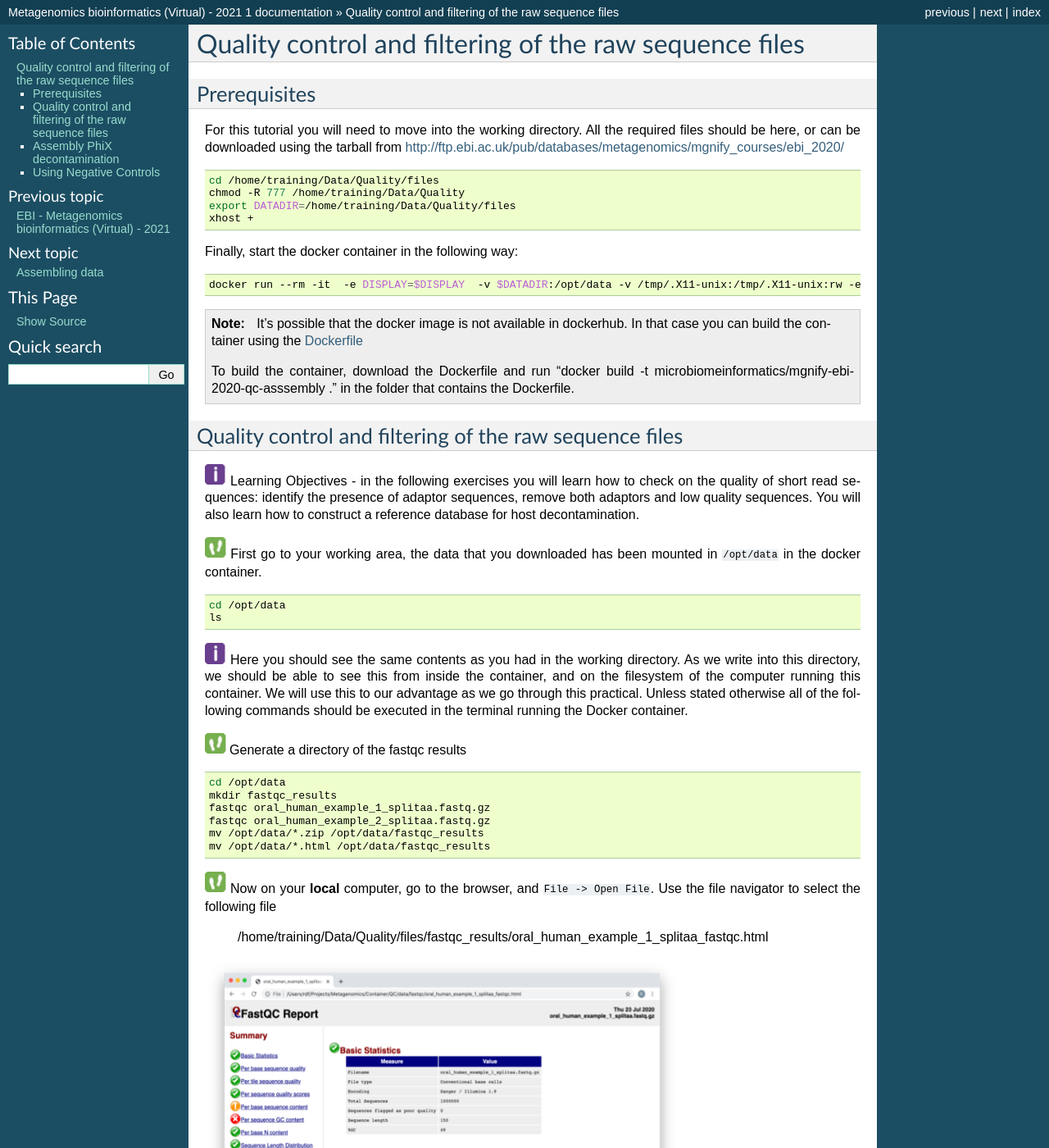
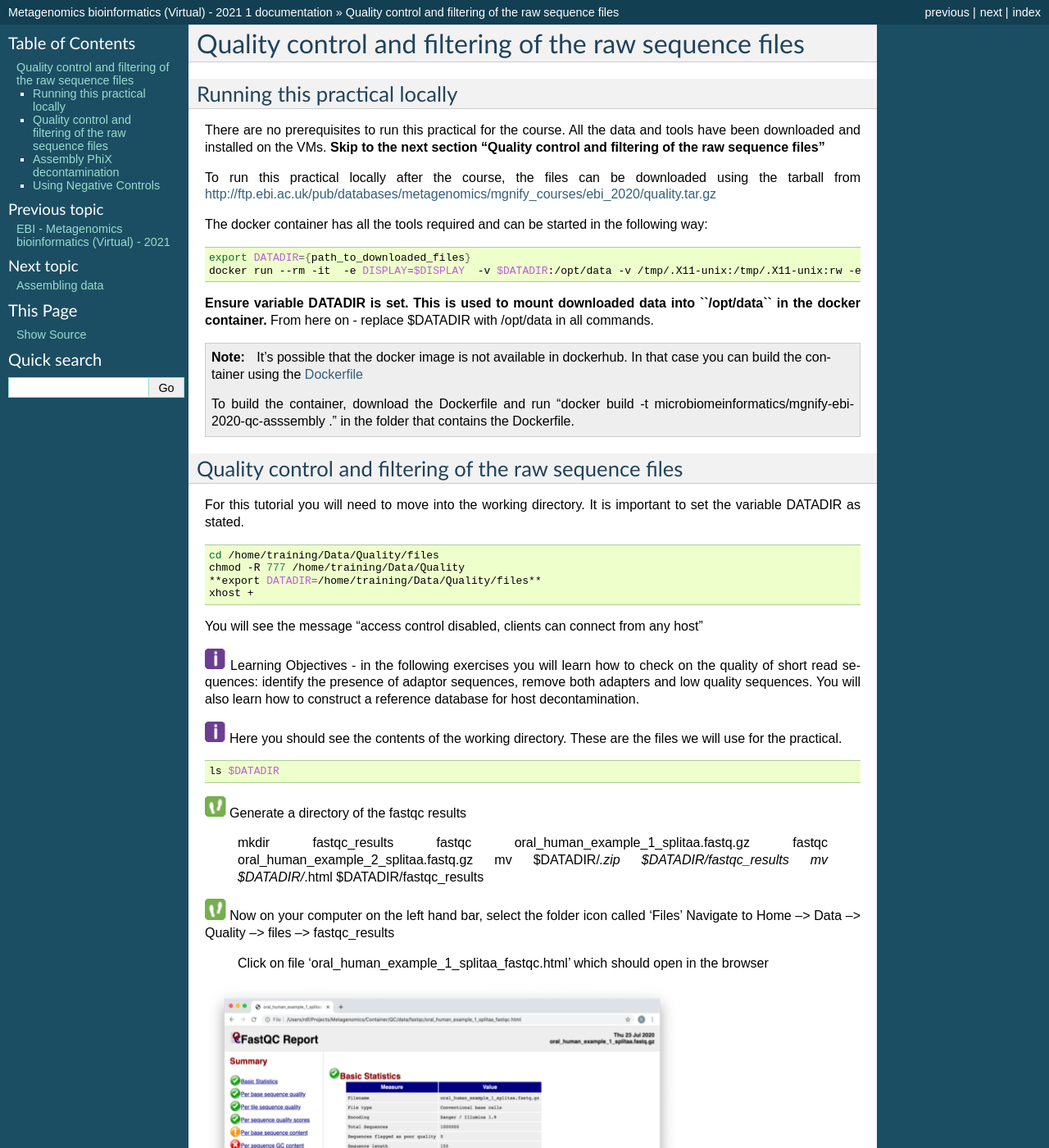
Before and after one commit to EBI-Metagenomics/mgnify-ebi-2021, a Sphinx documentation site: the page built from docs/source/qc.rst, in a window 1280 px wide and 1400 px high. Shown: the whole window at 82% size. Built offline with Sphinx 7.4.7, drawn with Linux system fonts in a browser that asks for light colours; some of the changed text lies outside the part shown.

Commit message:
update qc practical

```diff
--- a/docs/source/qc.rst
+++ b/docs/source/qc.rst
@@ -2,25 +2,24 @@
 Quality control and filtering of the raw sequence files
 *******************************************************
 
-Prerequisites
----------------
+Running this practical locally
+-------------------------------
 
-For this tutorial you will need to move into the working directory. All the required files should be here, or can be
-downloaded using the tarball from http://ftp.ebi.ac.uk/pub/databases/metagenomics/mgnify_courses/ebi_2020/
+There are no prerequisites to run this practical for the course. All the data and tools have been downloaded and installed on the VMs.
+**Skip to the next section "Quality control and filtering of the raw sequence files"**
+
+To run this practical locally after the course, the files can be downloaded using the tarball from
+http://ftp.ebi.ac.uk/pub/databases/metagenomics/mgnify_courses/ebi_2020/quality.tar.gz
+
+The docker container has all the tools required and can be started in the following way:
 
 .. code-block:: bash
 
-    cd /home/training/Data/Quality/files
-    chmod -R 777 /home/training/Data/Quality
-    export DATADIR=/home/training/Data/Quality/files
-    xhost +
-
-Finally, start the docker container in the following way:
-
-.. code-block:: bash
-
+   export DATADIR={path_to_downloaded_files}
    docker run --rm -it  -e DISPLAY=$DISPLAY  -v $DATADIR:/opt/data -v /tmp/.X11-unix:/tmp/.X11-unix:rw -e DISPLAY=unix$DISPLAY microbiomeinformatics/mgnify-ebi-2020-qc-asssembly
 
+**Ensure variable DATADIR is set. This is used to mount downloaded data into ``/opt/data`` in the docker container.**
+From here on - replace $DATADIR with /opt/data in all commands.
 
 .. note::
    It's possible that the docker image is not available in dockerhub.
@@ -32,42 +31,42 @@ Finally, start the docker container in the following way:
 Quality control and filtering of the raw sequence files
 -----------------------------------------------------------------
 
+For this tutorial you will need to move into the working directory. It is important to set the variable DATADIR as stated.
+
+.. code-block:: bash
+
+    cd /home/training/Data/Quality/files
+    chmod -R 777 /home/training/Data/Quality
+    **export DATADIR=/home/training/Data/Quality/files**
+    xhost +
+
+You will see the message "access control disabled, clients can connect from any host"
+
 |image1|\ Learning Objectives - in the following exercises you will learn
 how to check on the quality of short read sequences: identify the
-presence of adaptor sequences, remove both adaptors and low quality
+presence of adaptor sequences, remove both adapters and low quality
 sequences. You will also learn how to construct a reference database for
 host decontamination.
 
-|image2|\  First go to your working area, the data that you downloaded
-has been mounted in ``/opt/data`` in the docker container.
+|image1|\  Here you should see the contents of the working directory. These are the files we will use for the practical.
 
 .. code-block:: bash
 
-   cd /opt/data
-   ls
+    ls $DATADIR
 
-|image1|\  Here you should see the same contents as you had in the working directory.
-As we write into this directory, we should be able to see this from inside the container, and
-on the filesystem of the computer running this container. We will use
-this to our advantage as we go through this practical. Unless stated
-otherwise all of the following commands should be executed in the
-terminal running the Docker container.
 
 |image2|\  Generate a directory of the fastqc results
 
-.. code-block:: bash
-
-    cd /opt/data
     mkdir fastqc_results
     fastqc oral_human_example_1_splitaa.fastq.gz
     fastqc oral_human_example_2_splitaa.fastq.gz
-    mv /opt/data/*.zip /opt/data/fastqc_results
-    mv /opt/data/*.html /opt/data/fastqc_results
+    mv $DATADIR/*.zip $DATADIR/fastqc_results
+    mv $DATADIR/*.html $DATADIR/fastqc_results
 
-|image2|\  Now on your **local** computer, go to the browser, and
-``File -> Open File``. Use the file navigator to select the following file
+|image2|\  Now on your computer on the left hand bar, select the folder icon called 'Files'
+Navigate to Home --> Data --> Quality --> files --> fastqc_results
 
-    /home/training/Data/Quality/files/fastqc_results/oral_human_example_1_splitaa_fastqc.html
+    Click on file 'oral_human_example_1_splitaa_fastqc.html' which should open in the browser
 
 |image4|\
 
@@ -120,7 +119,7 @@ Here we will demonstrate the use of this tool
 
 .. code-block:: bash
 
-    cd /opt/data
+    cd $DATADIR
     mkdir multiqc_results
     multiqc fastqc_results -o multiqc_results
 
@@ -128,11 +127,10 @@ In this case, we provide the folder containing the fastqc results to
 multiqc and the -o allows us to set the output directory for this
 summarised report.
 
-|image2|\  Now on your **local** computer, open the summary report from
-MultiQC. To do so, go to your browser, and use ``File -> Open File``. Use the
-file navigator to select the following file
+|image2|\  Now on your computer on the left hand bar, select the folder icon called 'Files'
+Navigate to Home --> Data --> Quality --> files --> multiqc_results
 
-  /home/training/Data/Quality/files/multiqc_results/multiqc_report.html
+  Click on file 'multiqc_report.html' which should open in the browser
 
 |image6|\
 
@@ -159,7 +157,7 @@ PhiX (a common spike in) and just chromosome 10 from human.
 
 .. code-block:: bash
 
-    cd /opt/data/decontamination
+    cd $DATADIR/decontamination
 
 For the next step we need one file, so we want to merge the two
 different fasta files. This is simply done using the command line tool
@@ -192,7 +190,7 @@ kneaddata allows for more flexibility in options.
 
 .. code-block:: bash
 
-    cd /opt/data/
+    cd $DATADIR
     mkdir clean
 
 We now need to uncompress the fastq files.
@@ -202,7 +200,7 @@ We now need to uncompress the fastq files.
     gunzip -c oral_human_example_2_splitaa.fastq.gz > oral_human_example_2_splitaa.fastq
     gunzip -c oral_human_example_1_splitaa.fastq.gz > oral_human_example_1_splitaa.fastq
 
-    kneaddata --remove-intermediate-output -t 2 --input oral_human_example_1_splitaa.fastq --input oral_human_example_2_splitaa.fastq --output /opt/data/clean --reference-db /opt/data/decontamination/GRCh38_phix.index --bowtie2-options "--very-sensitive --dovetail" --trimmomatic-options "SLIDINGWINDOW:4:20 MINLEN:50"
+    kneaddata --remove-intermediate-output -t 2 --input oral_human_example_1_splitaa.fastq --input oral_human_example_2_splitaa.fastq --output $DATADIR/clean --reference-db $DATADIR/decontamination/GRCh38_phix.index --bowtie2-options "--very-sensitive --dovetail" --trimmomatic /home/training/Data/Quality/Trimmomatic-0.39/ --bypass-trf --trimmomatic-options "SLIDINGWINDOW:4:20 MINLEN:50"
 
 |image1|\ The options above are:
 
@@ -240,18 +238,18 @@ files.  Do this within the clean directory.
 
 .. code-block:: bash
 
-    cd /opt/data/clean
+    cd $DATADIR/clean
     mkdir fastqc_final
     <you construct the commands>
-    mv /opt/data/clean/*.zip /opt/data/clean/fastqc_final
-    mv /opt/data/clean/*.html /opt/data/clean/fastqc_final
+    mv $DATADIR/clean/*.zip $DATADIR/clean/fastqc_final
+    mv $DATADIR/clean/*.html $DATADIR/clean/fastqc_final
 
 |image2|\  Also generate a multiqc report and look at the sequence
-quality historgrams.
+quality histograms.
 
 .. code-block:: bash
 
-    cd /opt/data/clean
+    cd $DATADIR/clean/
     mkdir multiqc_final
     <you construct the command>
 
@@ -271,8 +269,8 @@ categorised by Kneaddata, run the following command.
 
 .. code-block:: bash
 
-    cd /opt/data
-    kneaddata_read_count_table --input /opt/data/clean --output kneaddata_read_counts.txt
+    cd $DATADIR
+    kneaddata_read_count_table --input $DATADIR/clean --output kneaddata_read_counts.txt
     less kneaddata_read_counts.txt
 
 |image3|\  What fraction of reads have been deemed to be contaminating?
@@ -300,7 +298,7 @@ be incorrectly classified as diversity.
 
 .. code-block:: bash
 
-    cd /opt/data/decontamination
+    cd $DATADIR/decontamination
     makeblastdb -in phix.fasta -input_type fasta -dbtype nucl -parse_seqids -out phix_blastDB
 
 
@@ -309,7 +307,7 @@ This assembly file contains only a subset of the contigs for the purpose of this
 
 .. code-block:: bash
 
-    cd /opt/data
+    cd $DATADIR
     gunzip -c freshwater_sediment_contigs.fa.gz > freshwater_sediment_contigs.fa
     blastn -query freshwater_sediment_contigs.fa -db decontamination/phix_blastDB -task megablast -word_size 28 -best_hit_overhang 0.1 -best_hit_score_edge 0.1 -dust yes -evalue 0.0001 -min_raw_gapped_score 100 -penalty -5 -soft_masking true -window_size 100 -outfmt 6 -out freshwater_blast_out.txt
 
@@ -393,13 +391,13 @@ Using what you have learned previously, construct the relevant commands. Remembe
 
 Hint: Consider other trimmomatic options from the manual
 http://www.usadellab.org/cms/uploads/supplementary/Trimmomatic/TrimmomaticManual_V0.32.pdf
-e.g. "ILLUMINACLIP", where /opt/data/NexteraPE-PE is a file of adapters.
+e.g. "ILLUMINACLIP", where $DATADIR/NexteraPE-PE is a file of adapters.
 
 |image2|\ Navigate to skin folder and run quality control
 
 .. code-block:: bash
 
-    cd /opt/data/skin
+    cd $DATADIR/skin
     <construct the required commands>
 
 
```
Also changed, not shown: other parts of docs/source/qc.rst (+1 -1 lines).
